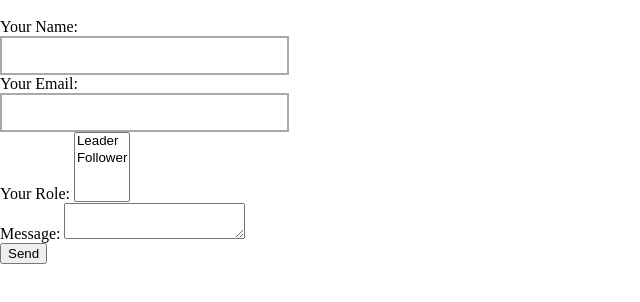
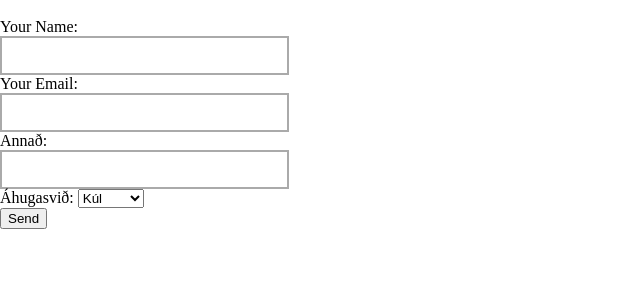
Before and after one commit to arnorhs/coolsite, a website: page src/html/index.html in a window 1280 px wide. Shown: the part 132-434 px from the top of the page, without its empty margins (0-640 px from the left). Drawn offline with nearby package versions, Linux system fonts and the light colour scheme; files that its build step writes are made by us from their sources.

Commit message:
form changes

```diff
--- a/src/html/index.html
+++ b/src/html/index.html
@@ -15,13 +15,13 @@
     <label>Your Email: <input type="email" name="email" /></label>
   </p>
   <p>
-    <label>Your Role: <select name="role[]" multiple>
-      <option value="leader">Leader</option>
-      <option value="follower">Follower</option>
-    </select></label>
+    <label>Annað: <input type="annad" name="annad" /></label>
   </p>
   <p>
-    <label>Message: <textarea name="message"></textarea></label>
+    <label>Áhugasvið: <select name="role[]">
+      <option value="kul">Kúl</option>
+      <option value="gaman">Gaman</option>
+    </select></label>
   </p>
   <p>
     <button type="submit">Send</button>
```
